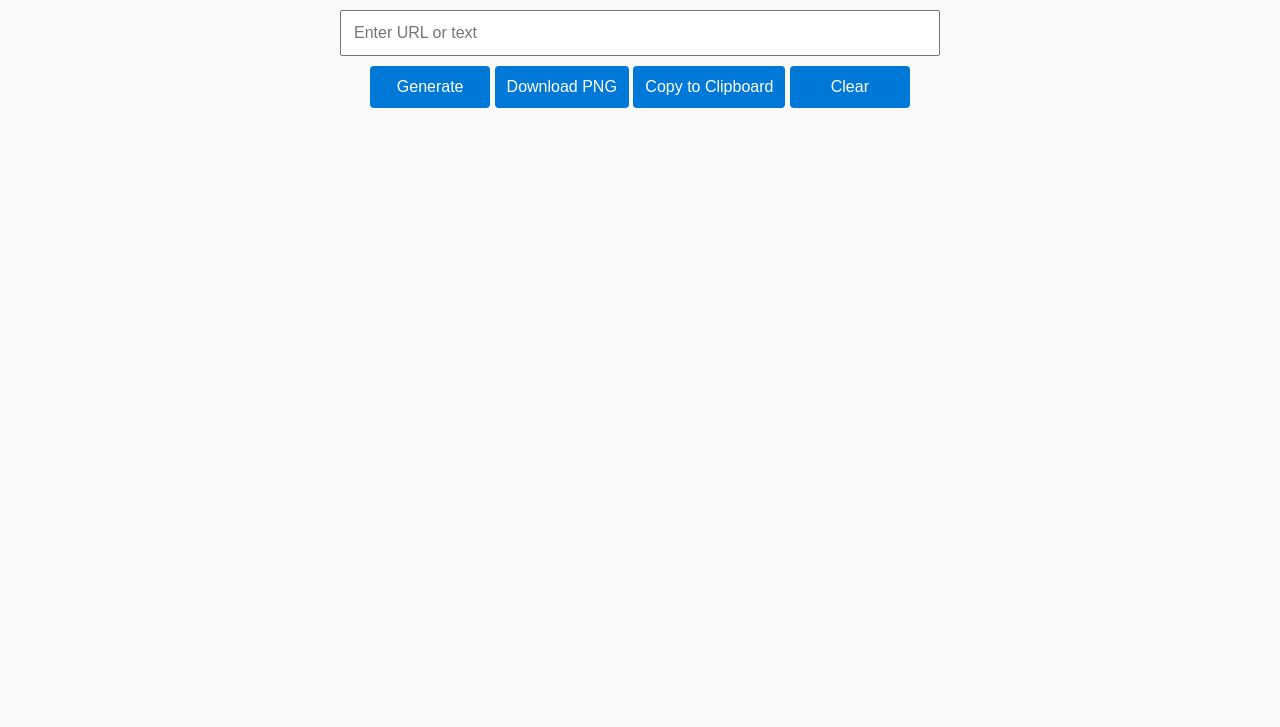
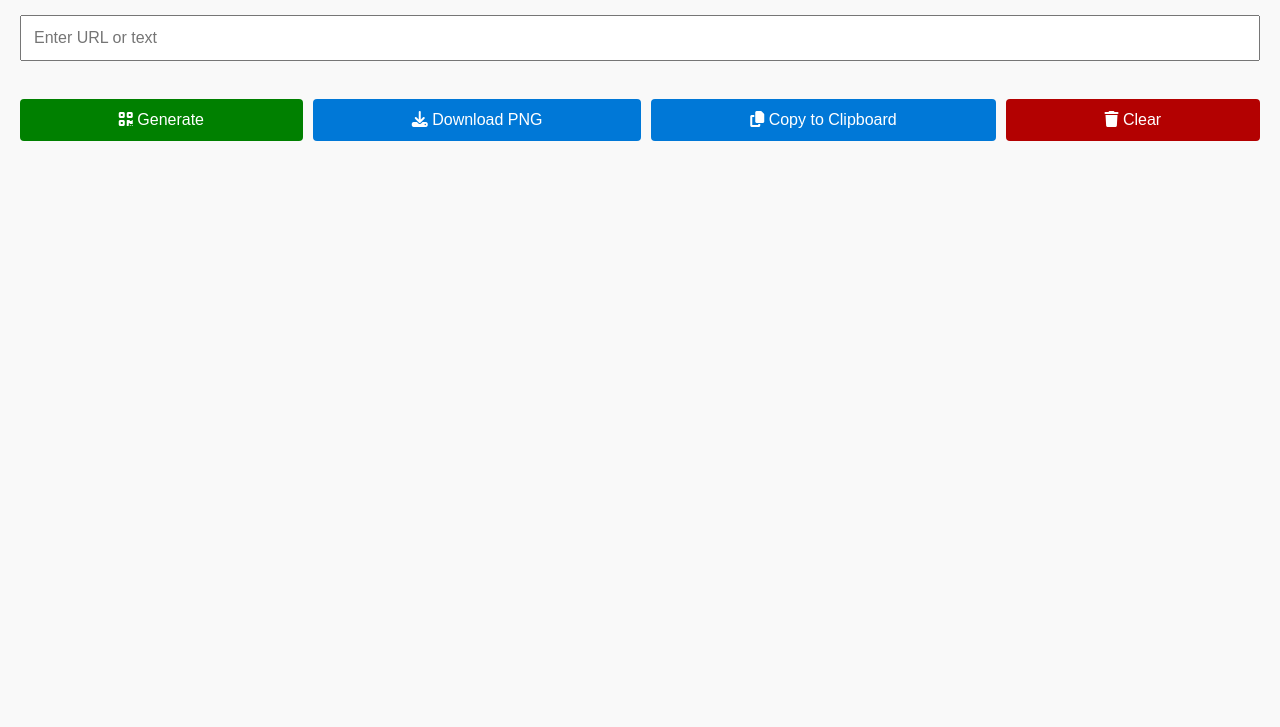
Before and after one commit to Am0031/qrcode-gen, a plain HTML site: page index.html in a window 1280 px wide. Shown: the part 73-800 px from the top of the page. Drawn offline with Linux system fonts and the light colour scheme.

Commit message:
adjusted buttons

```diff
--- a/index.html
+++ b/index.html
@@ -2,7 +2,12 @@
 <html lang="en">
   <head>
     <meta charset="UTF-8" />
+    <meta name="viewport" content="width=device-width, initial-scale=1.0" />
     <title>QR Code Generator</title>
+    <link
+      rel="stylesheet"
+      href="https://cdnjs.cloudflare.com/ajax/libs/font-awesome/6.5.0/css/all.min.css"
+    />
     <script src="https://cdn.jsdelivr.net/npm/qrcode/build/qrcode.min.js"></script>
     <style>
       body {
@@ -11,18 +16,23 @@
         margin: 20px;
         background: #f9f9f9;
       }
+      body * {
+        font-size: 16px;
+      }
       h1 {
         color: #333;
-        font-size: 1.8em;
+        font-size: 32px;
         margin-bottom: 20px;
       }
       input {
-        width: 90%; /* full width on mobile */
-        max-width: 600px; /* limit on desktop */
+        width: 100%; /* full width on mobile */
         padding: 12px;
         font-size: 16px;
         margin: 10px 0;
         box-sizing: border-box;
+      }
+      .input-field {
+        width: 100%;
       }
       .button-group {
         display: flex;
@@ -39,20 +49,34 @@
         cursor: pointer;
         border: none;
         border-radius: 4px;
-        background-color: #0078d7;
         color: white;
       }
-      button:hover {
+      .button-base {
+        background-color: #0078d7;
+      }
+      .button-generate {
+        background-color: green;
+      }
+      .button-clear {
+        background-color: #b30101;
+      }
+      .button-base:hover {
         background-color: #005a9e;
+      }
+      .button-generate:hover {
+        background-color: #015c01;
+      }
+      .button-clear:hover {
+        background-color: #8d0000;
       }
       #qrcode {
         margin-top: 20px;
       }
 
       /* Mobile-specific tweaks */
-      @media (max-width: 600px) {
+      @media screen and (max-width: 600px) {
         h1 {
-          font-size: 1.4em;
+          font-size: 40px;
         }
         button {
           width: 100%; /* stack buttons full width */
@@ -62,12 +86,24 @@
   </head>
   <body>
     <h1>QR Code Generator</h1>
-    <input id="text" type="text" placeholder="Enter URL or text" />
+    <div class="input-field">
+      <input id="text" type="text" placeholder="Enter URL or text" />
+    </div>
     <br />
-    <button onclick="generateQRCode()">Generate</button>
-    <button onclick="downloadQRCode()">Download PNG</button>
-    <button onclick="copyQRCodeImage()">Copy to Clipboard</button>
-    <button onclick="clearAll()">Clear</button>
+    <div class="button-group">
+      <button class="button-generate" onclick="generateQRCode()">
+        <i class="fa-solid fa-qrcode"></i> Generate
+      </button>
+      <button class="button-base" onclick="downloadQRCode()">
+        <i class="fa-solid fa-download"></i> Download PNG
+      </button>
+      <button class="button-base" onclick="copyQRCodeImage()">
+        <i class="fa-solid fa-copy"></i> Copy to Clipboard
+      </button>
+      <button class="button-clear" onclick="clearAll()">
+        <i class="fa-solid fa-trash"></i> Clear
+      </button>
+    </div>
 
     <div id="qrcode"></div>
 
```
